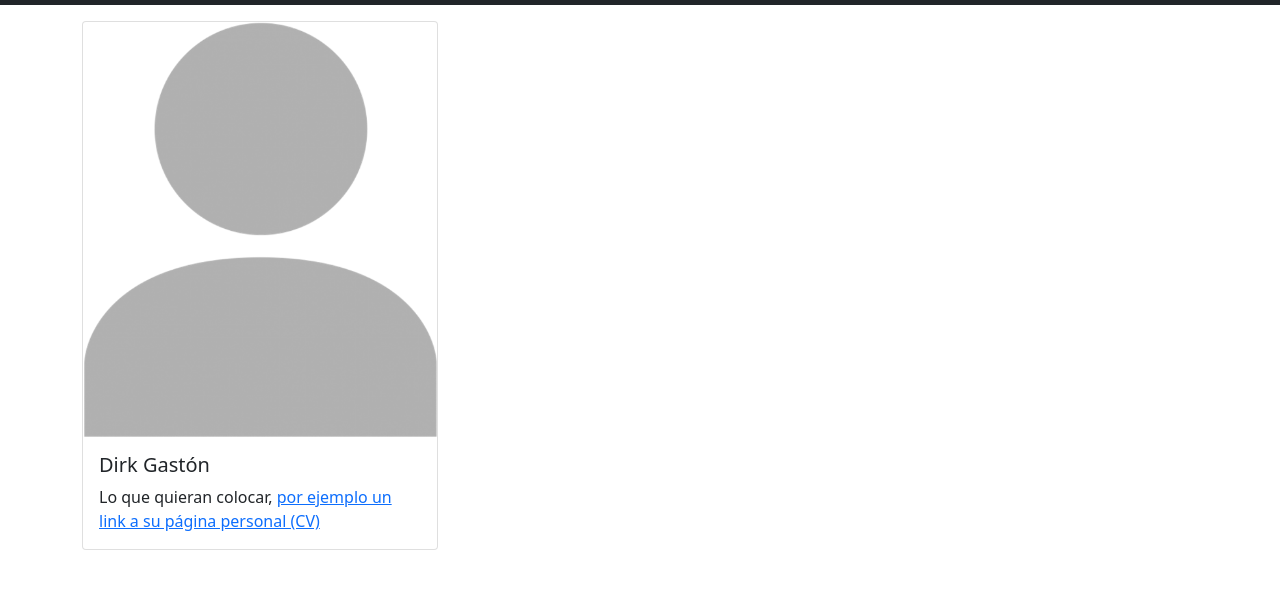
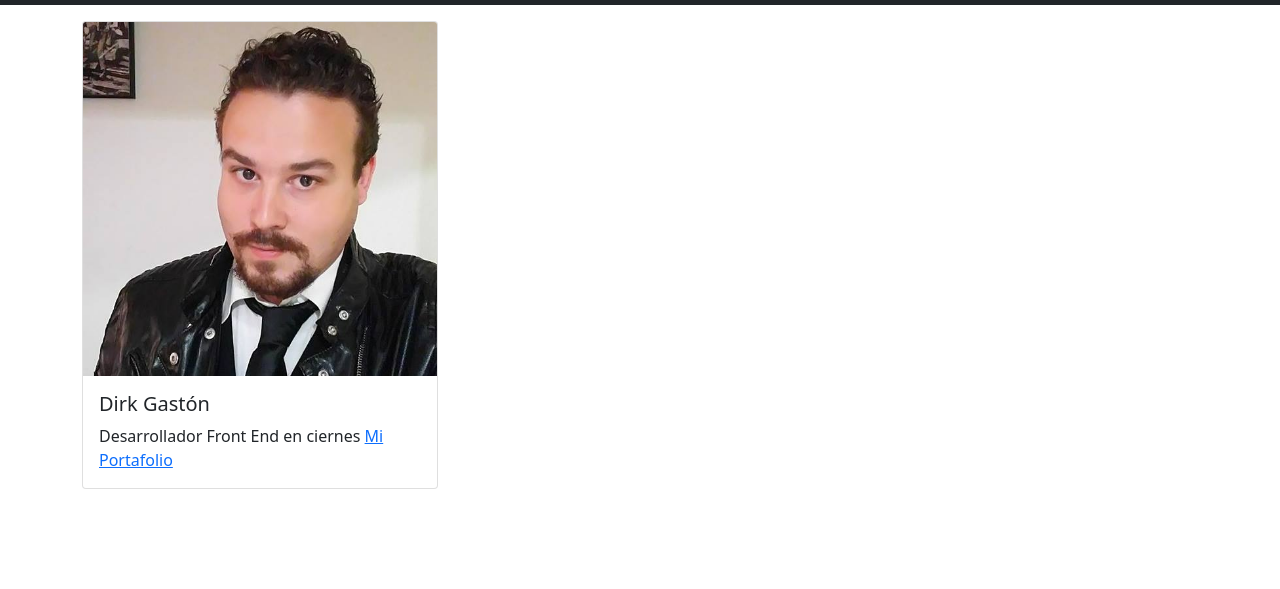
Before and after one commit to KarlHeitmann/talentos_g17, a plain HTML site: page index.html in a window 1280 px wide. Shown: the part 53-642 px from the top of the page. Drawn offline with nearby package versions, Linux system fonts and the light colour scheme.

Commit message:
Commit Aporte Dirk

```diff
--- a/index.html
+++ b/index.html
@@ -24,10 +24,10 @@
       <div class="row my-3">
         <div class="col-sm-4">
           <div class="card">
-            <img src="./assets/img/person_placeholder.png" class="card-img-top" alt="Blank profile">
+            <img src="./assets/img/dirk.jpg" class="card-img-top" alt="Blank profile">
             <div class="card-body">
               <h5 class="card-title">Dirk Gastón</h5>
-              <p class="card-text">Lo que quieran colocar, <a href="#">por ejemplo un link a su página personal (CV)</a></p>
+              <p class="card-text">Desarrollador Front End en ciernes <a href="https://dirkgaston.github.io/Portfolio/">Mi Portafolio</a></p>
             </div>
           </div>
         </div>
```
Also changed, not shown: assets/img/dirk.jpg (added).
